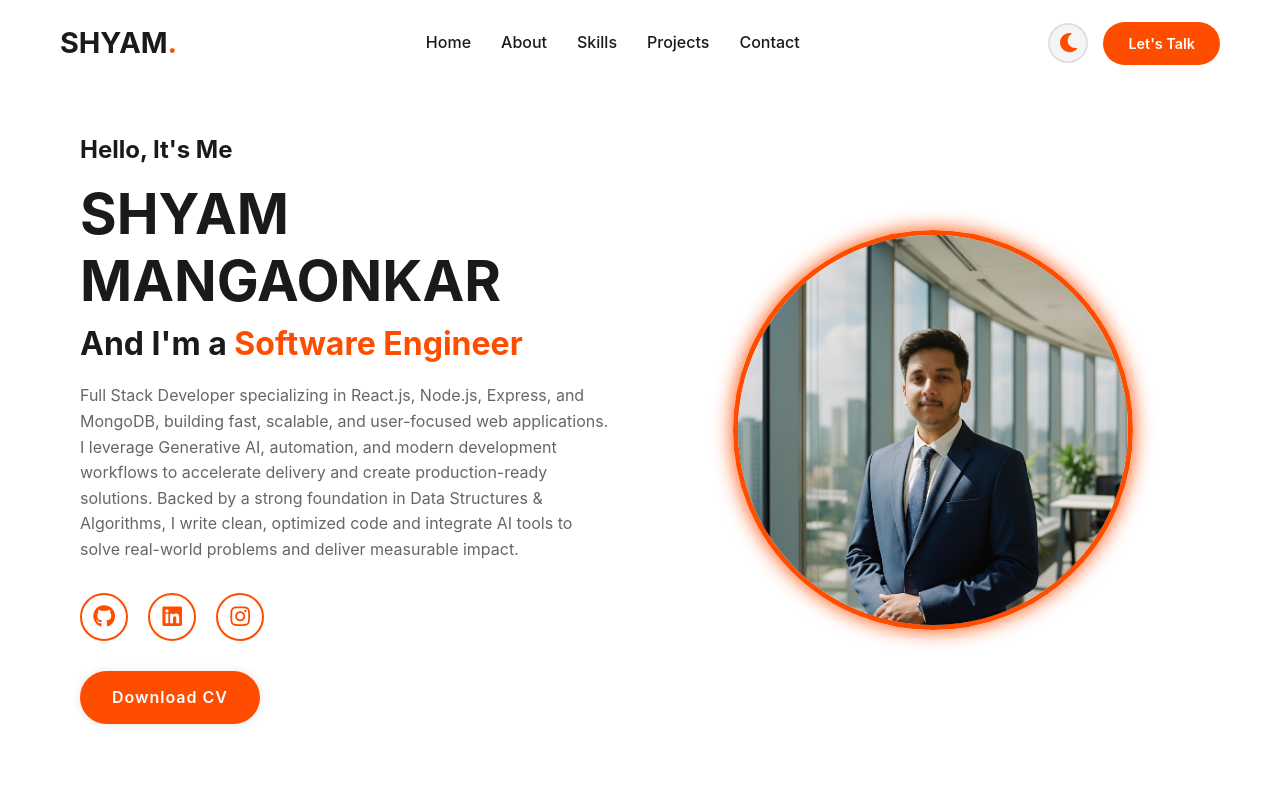
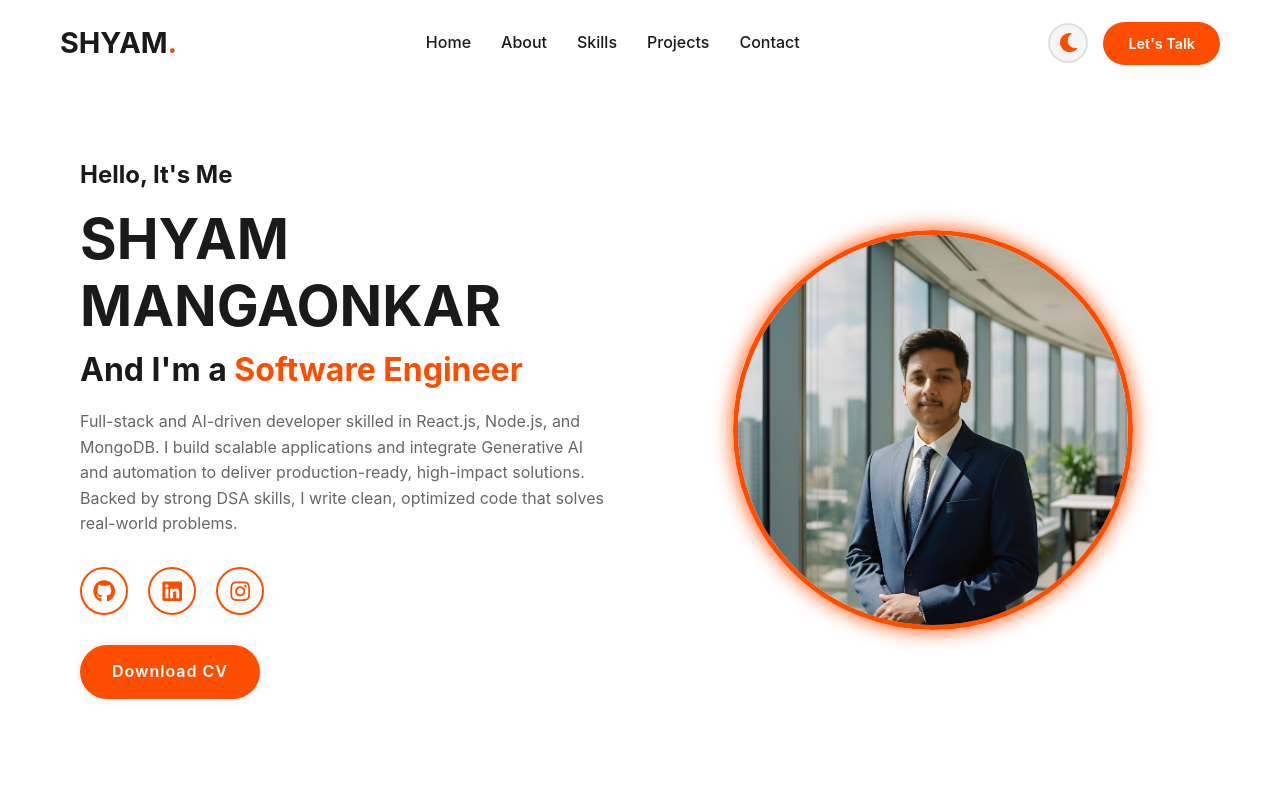
Before and after one commit to ShyamCoder2024/Portfolio, a React (Vite) app: page / in a window 1280 px wide. Shown: the top 800 px of the page. Built offline with nearby package versions, Linux system fonts and the light colour scheme.

Commit message:
Update hero section bio

```diff
--- a/src/components/Hero.jsx
+++ b/src/components/Hero.jsx
@@ -39,7 +39,7 @@ const Hero = () => {
                     <motion.h1 variants={itemVariants}>SHYAM MANGAONKAR</motion.h1>
                     <motion.h2 variants={itemVariants}>And I'm a <span>Software Engineer</span></motion.h2>
                     <motion.p variants={itemVariants}>
-                        Full Stack Developer specializing in React.js, Node.js, Express, and MongoDB, building fast, scalable, and user-focused web applications. I leverage Generative AI, automation, and modern development workflows to accelerate delivery and create production-ready solutions. Backed by a strong foundation in Data Structures & Algorithms, I write clean, optimized code and integrate AI tools to solve real-world problems and deliver measurable impact.
+                        Full-stack and AI-driven developer skilled in React.js, Node.js, and MongoDB. I build scalable applications and integrate Generative AI and automation to deliver production-ready, high-impact solutions. Backed by strong DSA skills, I write clean, optimized code that solves real-world problems.
                     </motion.p>
 
                     <motion.div className="social-icons" variants={itemVariants}>
```
